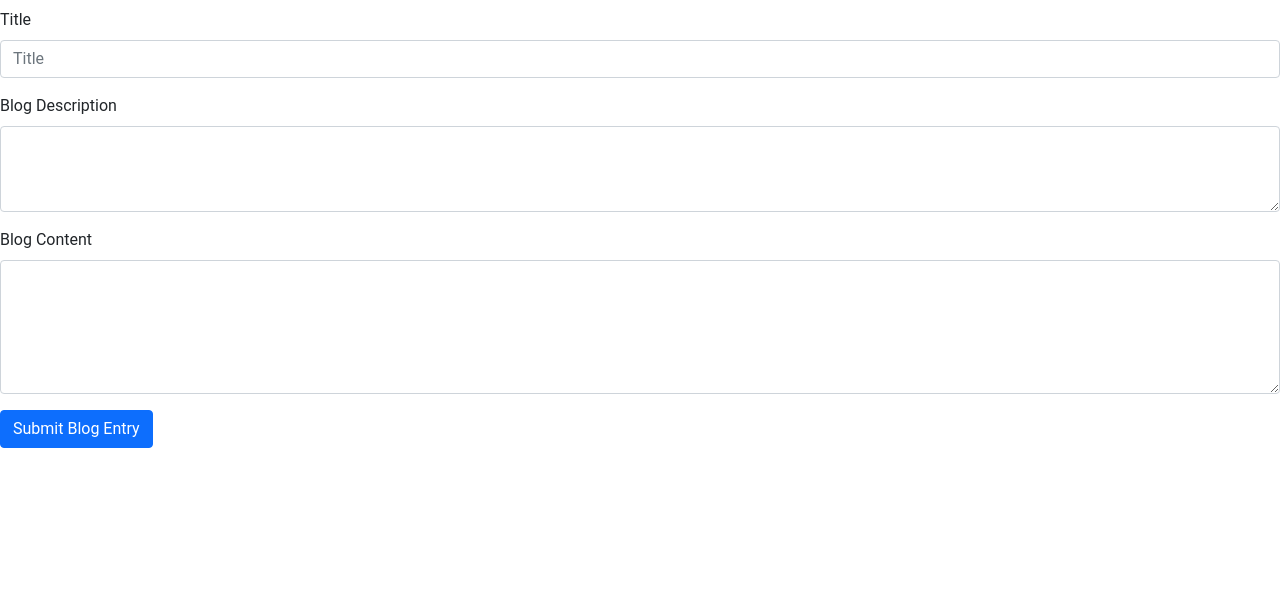
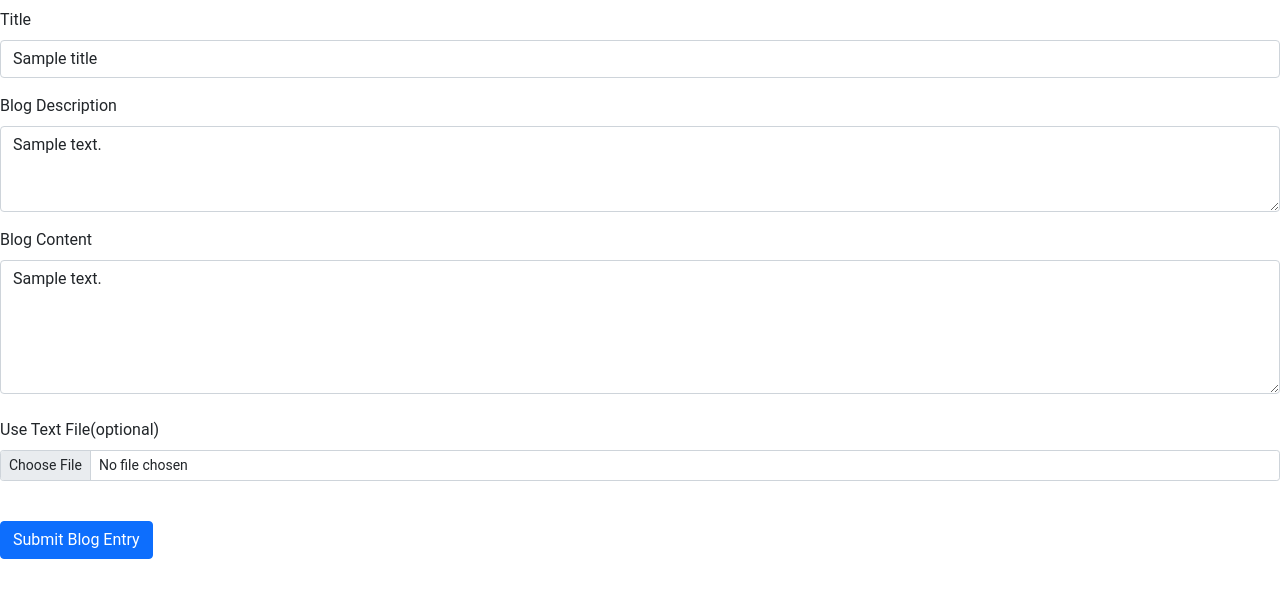
Before and after one commit to samg11/bloggo, a Flask app: template templates/postblog.html in a window 1280 px wide. Shown: the part 104-702 px from the top of the page. Run offline with Flask 2, Linux system fonts and the light colour scheme; the template is opened without the code that fills it: most values are stand-ins (such as "Sample title", 1, 10 or a date in 2020).

Commit message:
use txt files and saved inputs

```diff
--- /dev/null
+++ b/static/js/textFileUpload.js
@@ -0,0 +1,31 @@
+const reader = new FileReader()
+reader.onload = event => console.log(event.target.result) // desired file content
+reader.onerror = error => reject(error)
+//reader.readAsText(file) // you could also read images and other binaries
+
+document.getElementById('input-file')
+  .addEventListener('change', getFile)
+
+function getFile(event) {
+	const input = event.target
+  if ('files' in input && input.files.length > 0) {
+	  placeFileContent(
+      document.getElementById('blogContentInput'),
+      input.files[0])
+  }
+}
+
+function placeFileContent(target, file) {
+	readFileContent(file).then(content => {
+  	target.value = content
+  }).catch(error => console.log(error))
+}
+
+function readFileContent(file) {
+	const reader = new FileReader()
+  return new Promise((resolve, reject) => {
+    reader.onload = event => resolve(event.target.result)
+    reader.onerror = error => reject(error)
+    reader.readAsText(file)
+  })
+}
--- a/templates/myblogs.html
+++ b/templates/myblogs.html
@@ -53,12 +53,6 @@
 					<div class="modal-body">
 						<form action="{{ url_for('blogs.update', id=post._id) }}" method="post">
 							<div class="mb-3">
-								<label for="blogTitleInput{{ post._id }}" class="form-label">Title</label>
-								<input name="title" type="text" class="form-control" id="blogTitleInput{{ post._id }}"
-									placeholder="Title" value="{{ post.title }}">
-							</div>
-
-							<div class="mb-3">
 								<label for="blogDescriptionInput{{ post._id }}" class="form-label"> Blog Description </label>
 								<textarea maxlength="240" name="description" class="form-control"
 									id="blogDescriptionInput{{ post._id }}" rows="3">{{ post.description }}</textarea>
--- a/templates/postblog.html
+++ b/templates/postblog.html
@@ -1,6 +1,10 @@
 {% extends 'base.html' %}
 
 {% block title %} Post Blog {% endblock %}
+
+{% block head %}
+<script defer src="{{ url_for('static', filename='js/textFileUpload.js') }}"></script>
+{% endblock %}
 
 {% block name %} Post Blog {% endblock %}
 
@@ -12,18 +16,24 @@
 <form action="#" method="post">
 	<div class="mb-3">
 		<label for="blogTitleInput" class="form-label"> Title </label>
-		<input name="title" type="text" class="form-control" id="blogTitleInput" placeholder="Title">
+		<input name="title" type="text" class="form-control" id="blogTitleInput" placeholder="Title" value="{{ title }}">
 	</div>
 
 	<div class="mb-3">
 		<label for="blogDescriptionInput" class="form-label"> Blog Description </label>
-		<textarea maxlength="240" name="description" class="form-control" id="blogDescriptionInput" rows="3"></textarea>
+		<textarea maxlength="240" name="description" class="form-control" id="blogDescriptionInput" rows="3">{{ description }}</textarea>
 	</div>
 
 	<div class="mb-3">
 		<label for="blogContentInput" class="form-label"> Blog Content </label>
-		<textarea maxlength="5000" name="content" class="form-control" id="blogContentInput" rows="5"></textarea>
+		<textarea maxlength="5000" name="content" class="form-control" id="blogContentInput" rows="5">{{ content }}</textarea>
+		<br>
+		<div class="mb-3">
+			<label for="input-file" class="form-label">Use Text File(optional)</label>
+			<input class="form-control form-control-sm" id="input-file" type="file">
+		</div>
 	</div>
+	<br>
 	<input type="submit" class="btn btn-primary" value="Submit Blog Entry">
 </form>
 {% endblock %}
```
Also changed, not shown: blogs.py (+36 -4 lines).
